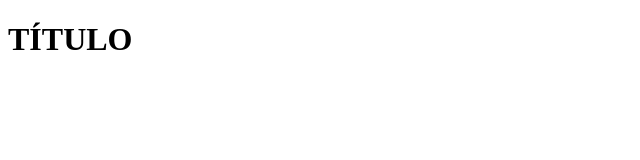
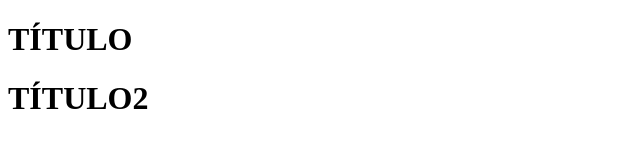
Before and after one commit to praticasUnifor/Rep2304, a plain HTML site: page index.html in a window 1280 px wide. Shown: the whole page, without its empty margins (0-640 px from the left). Drawn offline with Linux system fonts and the light colour scheme.

Commit message:
Adicao segundo titulo

```diff
--- a/index.html
+++ b/index.html
@@ -7,5 +7,6 @@
 </head>
 <body>
    <h1>TÍTULO</h1>
+   <h1>TÍTULO2</h1>
 </body>
 </html>
```
